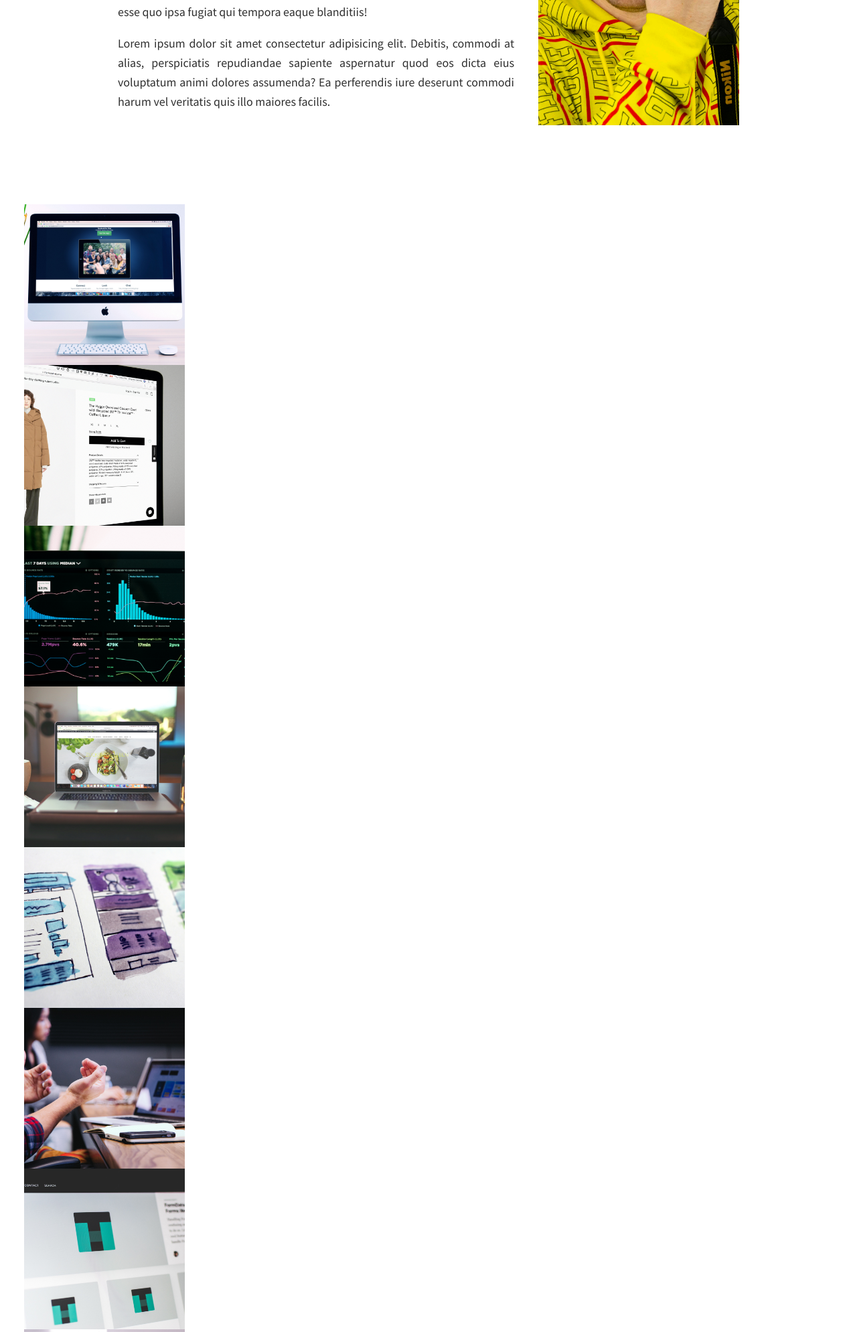
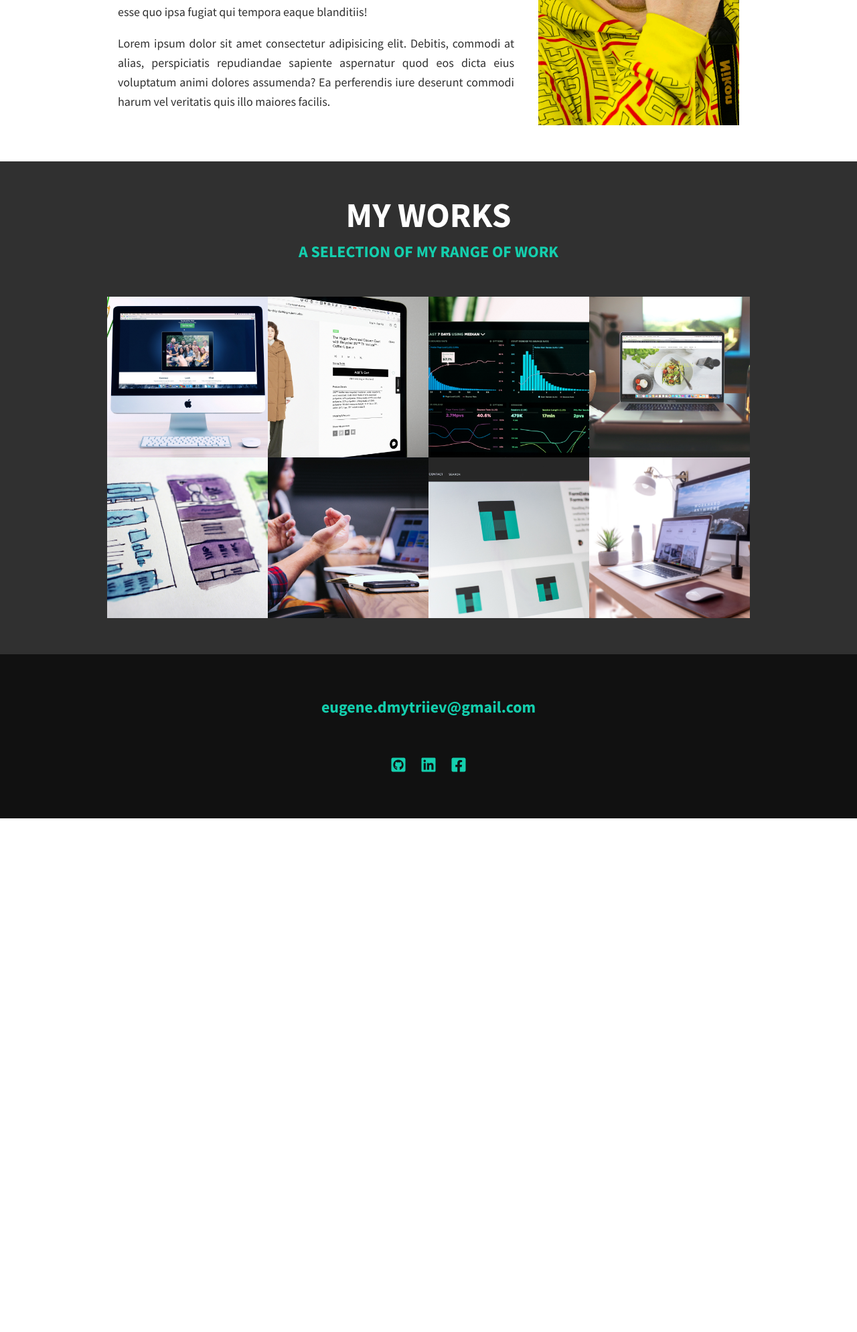
Before and after one commit to eugene-dmytriiev/Portfolio-website, a PHP site: page / in a window 1280 px wide. Shown: the part 1473-3462 px from the top of the page at 67% size. After the commit the page ends 2695 px from the top, so only its background shows below. Run offline with PHP 8.4, Linux system fonts and the light colour scheme.

Commit message:
finished css styles

```diff
--- a/css/style.css
+++ b/css/style.css
@@ -124,6 +124,30 @@ p {
     margin-bottom: 1em;
 }
 
+.section__title--services{
+    color: var(--clr-highlight);
+    position: relative;
+}
+.section__title--services::after{
+    content: '';
+    display: block;
+    width: 2em;
+    height: 1px;
+    margin: 0.5em auto 1em;
+    background-color: var(--clr-light);
+    opacity: 0.5;
+}
+
+.section__subtitle--work, .section__title--work{
+    text-align: center;
+    text-transform: uppercase;
+}
+.section__subtitle--work{
+    color: var(--clr-highlight);
+    font-weight: bold;
+    margin-bottom: 2em;
+}
+
 /* ==================
     HEADER
 =========================*/
@@ -188,19 +212,6 @@ nav {display: none;} /*hardcode*/
     text-align: center;
 }
 
-.section__title--services{
-    color: var(--clr-highlight);
-    position: relative;
-}
-.section__title--services::after{
-    content: '';
-    display: block;
-    width: 2em;
-    height: 1px;
-    margin: 0.5em auto 1em;
-    background-color: var(--clr-light);
-    opacity: 0.5;
-}
 
 .services {
     margin-bottom: 4em;
@@ -267,3 +278,79 @@ nav {display: none;} /*hardcode*/
          position: relative;
      }
  }
+
+ /* ======================
+    WORK SECTION
+======================== */
+
+.work{
+    background-color: var(--clr-dark);
+    color: var(--clr-light);
+
+}
+
+.portfolio{
+    /* display: grid;
+    grid-template-columns: repeat(auto-fit, minmax(240px, 1fr));
+    margin: 0 auto; */
+
+    display: flex;
+    flex-wrap: wrap;
+    max-width: 1000px;
+    margin: auto;
+    justify-content: center;
+}
+
+.portfolio__item{
+    background-color: var(--clr-highlight);
+    overflow: hidden;
+}
+
+.portfolio__img {
+    transition: transform 750ms cubic-bezier(0.5, 0, 0.5, 1),
+    opacity 250ms linear;
+}
+.portfolio__img:hover{
+    transform: scale(1.2);
+    opacity: 0.75;
+}
+
+/* ====================
+    FOOTER
+    ================= */
+
+.footer{
+    background-color: #111;
+    color: var(--clr-highlight);
+    text-align: center;
+    padding: 2.5em 0;
+    font-size: var(--fs-h3);
+}
+
+.social-links__item:hover, .footer__link:hover{
+    opacity: 0.7;
+}
+
+.footer__link{
+
+    font-weight: bold;
+}
+.footer__link:hover{
+    text-decoration: underline;
+}
+
+footer a{
+    color: inherit;
+    text-decoration: none;
+}
+
+.social-links{
+    list-style: none;
+    display: flex;
+    justify-content: center;
+    margin: 2em 0 0;
+    padding: 0;
+}
+.social-links__item{
+    margin: 0 0.5em;
+}
--- a/index.html
+++ b/index.html
@@ -7,6 +7,7 @@
     <link href="https://fonts.googleapis.com/css2?family=Source+Code+Pro:wght@300;400;900&family=Source+Sans+Pro:wght@300;400;700;900&display=swap" rel="stylesheet">
     <title>Eugene Dmytriiev</title>
     <link rel="stylesheet" href="css/style.css">
+    <link rel="stylesheet" href="https://use.fontawesome.com/releases/v5.15.1/css/all.css" integrity="sha384-vp86vTRFVJgpjF9jiIGPEEqYqlDwgyBgEF109VFjmqGmIY/Y4HV4d3Gp2irVfcrp" crossorigin="anonymous">
 </head>
 <body>
     <header>
@@ -84,28 +85,26 @@
     <!-- WORK -->
 
     <section class="work" id="work">
-        <h2 class="section__title"></h2>
-        <p class="section__subtitle"></p>
+        <h2 class="section__title section__title--work">My works</h2>
+        <p class="section__subtitle section__subtitle--work">A selection of my range of work</p>
         <div class="portfolio">
-            <a href="#" class="portfolio__item"><img src="img/Rectangle 3-1.png" alt=""></a>
-            <a href="#" class="portfolio__item"><img src="img/Rectangle 3-2.png" alt=""></a>
-            <a href="#" class="portfolio__item"><img src="img/Rectangle 3-3.png" alt=""></a>
-            <a href="#" class="portfolio__item"><img src="img/Rectangle 3-4.png" alt=""></a>
-            <a href="#" class="portfolio__item"><img src="img/Rectangle 3-5.png" alt=""></a>
-            <a href="#" class="portfolio__item"><img src="img/Rectangle 3-6.png" alt=""></a>
-            <a href="#" class="portfolio__item"><img src="img/Rectangle 3-7.png" alt=""></a>
-            <a href="#" class="portfolio__item"><img src="img/Rectangle 3-8.png" alt=""></a>
-            <a href="#" class="portfolio__item"><img src="img/Rectangle 3-9.png" alt=""></a>
-            <a href="#" class="portfolio__item"><img src="img/Rectangle 3-10.png" alt=""></a>
+            <a href="#" class="portfolio__item"><img src="img/Rectangle 3-1.png" alt="" class="portfolio__img"></a>
+            <a href="#" class="portfolio__item"><img src="img/Rectangle 3-2.png" alt="" class="portfolio__img"></a>
+            <a href="#" class="portfolio__item"><img src="img/Rectangle 3-3.png" alt="" class="portfolio__img"></a>
+            <a href="#" class="portfolio__item"><img src="img/Rectangle 3-4.png" alt="" class="portfolio__img"></a>
+            <a href="#" class="portfolio__item"><img src="img/Rectangle 3-5.png" alt="" class="portfolio__img"></a>
+            <a href="#" class="portfolio__item"><img src="img/Rectangle 3-6.png" alt="" class="portfolio__img"></a>
+            <a href="#" class="portfolio__item"><img src="img/Rectangle 3-7.png" alt="" class="portfolio__img"></a>
+            <a href="#" class="portfolio__item"><img src="img/Rectangle 3-8.png" alt="" class="portfolio__img"></a>
         </div>
     </section>
     <!-- FOOTER -->
-    <footer>
+    <footer class="footer">
         <a href="mailto:eugene.dmytriiev@gmail.com" class="footer__link">eugene.dmytriiev@gmail.com</a>
         <ul class="social-links">
-            <li class="social-links__item"><a href="https://github.com/eugene-dmytriiev" class="social-links__link">Github</a></li>
-            <li class="social-links__item"><a href="https://www.linkedin.com/in/eugene-dmytriiev-2b79929b/" class="social-links__link">Linkedin</a></li>
-            <li class="social-links__item"><a href="https://www.facebook.com/eugene.dmytriiev/" class="social-links__link">Facebook</a></li>
+            <li class="social-links__item"><a href="https://github.com/eugene-dmytriiev" class="social-links__link"><i class="fab fa-github-square"></i></a></li>
+            <li class="social-links__item"><a href="https://www.linkedin.com/in/eugene-dmytriiev-2b79929b/" class="social-links__link"><i class="fab fa-linkedin"></i></a></li>
+            <li class="social-links__item"><a href="https://www.facebook.com/eugene.dmytriiev/" class="social-links__link"><i class="fab fa-facebook-square"></i></a></li>
         </ul>
     </footer>
 </body>
```
